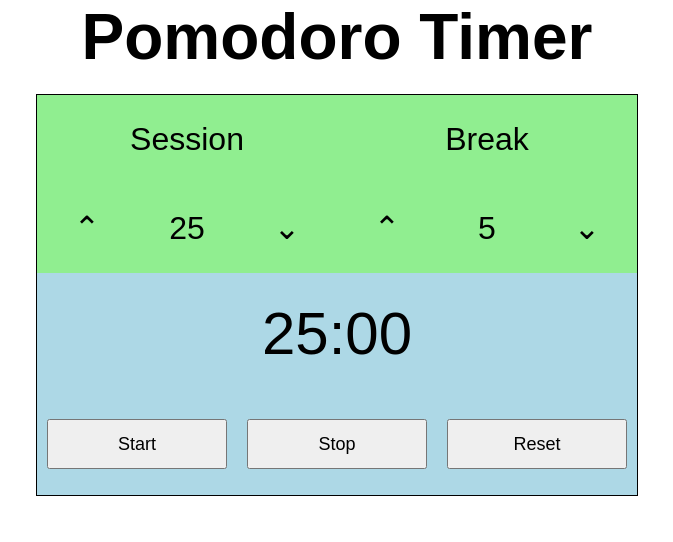
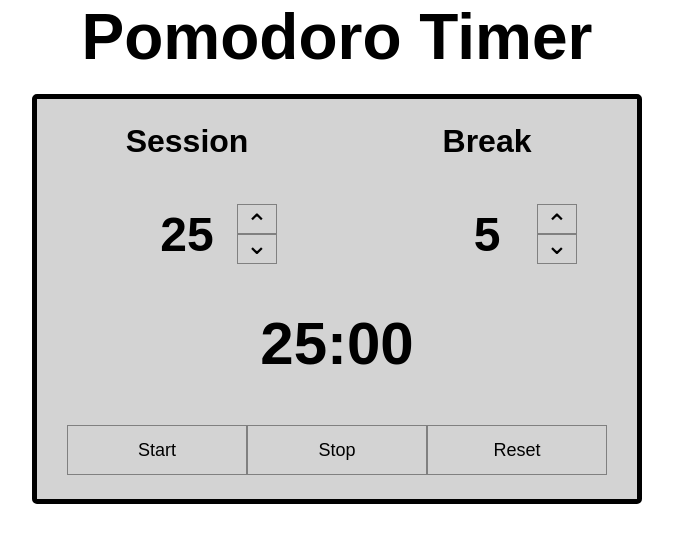
Before and after one commit to colecrowder/pomodoro, a plain HTML site: page index.html in a window 1280 px wide. Shown: the whole page, without its empty margins (303-976 px from the left). Drawn offline with Linux system fonts and the light colour scheme.

Commit message:
finish functionality and some design

```diff
--- a/index.html
+++ b/index.html
@@ -14,16 +14,23 @@
     <div class="top">
 
         <div id="session">Session</div>
-
         <div id="break">Break</div>
 
-        <div class="arrow" id="sarrup">&#8963;</div>
-        <div class="time" id="stime">25</div>
-        <div class="arrow" id="sarrdo">&#8964;</div>
+        <div id="left">
+            <div class="time" id="stime">25</div>
+            <div id="sarrowparent">
+                <div class="arrow"><button id="sarrup"><sub id="bye">&#8963;</sub></button></div>
+                <div class="arrow"><button id="sarrdo"><sup id="#hi">&#8964;</sup></button></div>
+            </div>
+        </div>
 
-        <div class="arrow" id="barrup">&#8963;</div>
-        <div class="time" id="btime">5</div>
-        <div class="arrow" id="barrdo">&#8964;</div>
+        <div id="right">
+            <div class="time" id="btime">5</div>
+            <div id="barrowparent">
+                <div class="arrow"><button id="barrup"><sub>&#8963;</sub></button></div>
+                <div class="arrow" id="barrdo"><button id="barrdo"><sup>&#8964;</sup></button></div>
+            </div>
+        </div>
 
     </div>
 
--- a/main.js
+++ b/main.js
@@ -1,7 +1,5 @@
-
 let paused = false;
 let running = false;
-let reset2 = false;
 let canBreak = true;
 
 let initialSeconds = 60 * 25;
@@ -19,7 +17,6 @@ stop.addEventListener("click", function() {
 const start = document.querySelector("#start");
 start.addEventListener("click", function() {
     paused = false;
-    reset2 = false;
     if (running === false) {
         startCountdown();
     }
@@ -27,44 +24,45 @@ start.addEventListener("click", function() {
 
 const reset = document.querySelector("#reset");
 reset.addEventListener("click", function() {
-    reset2 = true;
     running = false;
-    display.innerHTML = stime.innerHTML + ":00";
+    clearInterval(ourInterval);
+    display.innerHTML = (stime.innerHTML + ":00").padStart(5, '0');
     initialSeconds = parseInt(stime.innerHTML, 10)*60;
 });
 
 let ourInterval;
 
-function startTimer(duration, display) {
+function startTimer(initialSeconds, display) {
     running = true;
-    var timer = duration, minutes, seconds;
+
     ourInterval = setInterval(function () {
-        minutes = parseInt(timer / 60, 10);
-        seconds = parseInt(timer % 60, 10);
+        minutes = parseInt(initialSeconds / 60, 10);
+        seconds = parseInt(initialSeconds % 60, 10);
 
         minutes = minutes < 10 ? "0" + minutes : minutes;
         seconds = seconds < 10 ? "0" + seconds : seconds;
         display.textContent = minutes + ":" + seconds;
-        if (reset2 === true) {
-            clearInterval(ourInterval);
-            display.innerHTML = initialSeconds / 60 + ":00";
-        }
+
         if (paused === false) {
-           if (--timer < 0) {
+            if (--initialSeconds < 0) {
+                clearInterval(ourInterval);
+                audio.play();
                 running = false;
                 if (canBreak === true) {
-                    timer = parseInt(btime.innerHTML, 10)*60;
+                    initialSeconds = parseInt(btime.innerHTML, 10)*60;
+                    startTimer(initialSeconds, display);
                     canBreak = false;
                 } else {
-                    display.innerHTML = stime.innerHTML + ":00";
+                    display.innerHTML = (stime.innerHTML + ":00").padStart(5, '0');
+                    canBreak = true;
                 }
             }
         }
     }, 1000);
 };
 
-
 let startCountdown = function () {
+    clearInterval(ourInterval);
     startTimer(initialSeconds, display);
 };
 
@@ -74,14 +72,20 @@ const sarrup = document.querySelector('#sarrup');
 sarrup.addEventListener("click", function() {
     initialSeconds = parseInt(stime.innerHTML, 10)*60 + 60;
     stime.textContent = initialSeconds / 60;
-    if(running === false) { display.innerHTML = initialSeconds / 60 + ":00" };
+    if(running === false && paused === false) {
+        display.innerHTML = (initialSeconds / 60 + ":00").padStart(5,'0');
+    };
 });
 
 const sarrdo = document.querySelector('#sarrdo');
 sarrdo.addEventListener("click", function() {
-    initialSeconds = parseInt(stime.innerHTML, 10)*60 - 60;
-    stime.textContent = initialSeconds / 60;
-    if(running === false) { display.innerHTML = initialSeconds / 60 + ":00" };
+    if(parseInt(stime.innerHTML, 10) >= 2 ) {
+        initialSeconds = parseInt(stime.innerHTML, 10)*60 - 60;
+        stime.textContent = initialSeconds / 60;
+        if(running === false && paused === false) {
+                display.innerHTML = (initialSeconds / 60 + ":00").padStart(5, '0');
+        };
+    };
 });
 
 const btime = document.querySelector('#btime');
@@ -93,5 +97,9 @@ barrup.addEventListener("click", function () {
 
 const barrdo = document.querySelector('#barrdo');
 barrdo. addEventListener("click", function() {
-    btime.innerHTML = parseInt(btime.innerHTML, 10) - 1;
+    if(btime.innerHTML !== "1") {
+        btime.innerHTML = parseInt(btime.innerHTML, 10) - 1;
+    }
 });
+
+const audio = new Audio('analog-watch-alarm_daniel-simion.mp3');
--- a/styles.css
+++ b/styles.css
@@ -1,4 +1,3 @@
-
 * {
 margin: 0;
 padding: 0;
@@ -16,19 +15,35 @@ body {
     height: 400px;
     margin: 20px auto;
     flex-wrap: wrap;
-    border: 1px solid black;
+    border: 5px solid black;
+    border-radius: 5px;
     font-size: 32px;
-
+    font-weight: bold;
+    background: lightgray;
 }
 
 .top {
     display: flex;
     flex-wrap: wrap;
     align-items: center;
+    justify-content: flex-start;
+    width: 600px;
+}
+
+#left {
+    width: 300px;
+    display: flex;
     justify-content: center;
-    background: lightgreen;
-    width: 600px;
+    align-items: center;
+    position: relative;
+}
 
+#right {
+    width: 300px;
+    display: flex;
+    justify-content: center;
+    align-items: center;
+    position: relative;
 }
 
 .bottom {
@@ -36,7 +51,6 @@ body {
     flex-wrap: wrap;
     align-items: center;
     justify-content: center;
-    background-color: lightblue;
     width: 600px;
 }
 
@@ -49,21 +63,93 @@ body {
 }
 
 .arrow {
-    width: 100px;
+    display: flex;
+    align-items: center;
 }
 
 .time {
-    width: 100px;
+    font-size: 48px;
+}
+
+#stime {
+
+}
+
+#sarrup {
+   /* height: 20px;
+    background-color: pink;
+    min-height: 50px;
+    position: relative;
+    top: 0px;*/
+    width: 40px;
+    height: 30px;
+    font-size: 32px;
+}
+
+#sarrdo {
+   /*  height: 20px;
+    background-color: purple;
+    min-height: 50px;
+    position:relative;
+    top:0px;*/
+    width: 40px;
+    height: 30px;
+    font-size: 32px;
+    vertical-align:middle;
+    padding: 0px;
+    text-align: center;
+
+}
+
+#sarrowparent {
+    display: flex;
+    flex-direction: column;
+    align-items: center;
+    position: absolute;
+    left: 200px;
+}
+
+#btime {
+
+}
+
+#barrowparent {
+    position: absolute;
+    left: 200px;
+}
+
+#barrup {
+    width: 40px;
+    height: 30px;
+    font-size: 32px;
+
+}
+
+#barrdo {
+
+    width: 40px;
+    height: 30px;
+    font-size: 32px;
+    vertical-align:middle;
+    padding: 0px;
+    text-align: center;
+
 }
 
 #timer {
     width: 600px;
     font-size: 60px;
+    font-weight: bolder;
 }
 
 button {
     width: 180px;
     height: 50px;
-    margin: auto 10px;
+    margin: 0px;
+    padding: 0px;
     font-size: 18px;
+    cursor: pointer;
+    line-height: 0px;
+    background: lightgrey;
+    border: 1px solid grey;
 }
```
Also changed, not shown: 1 other file.
